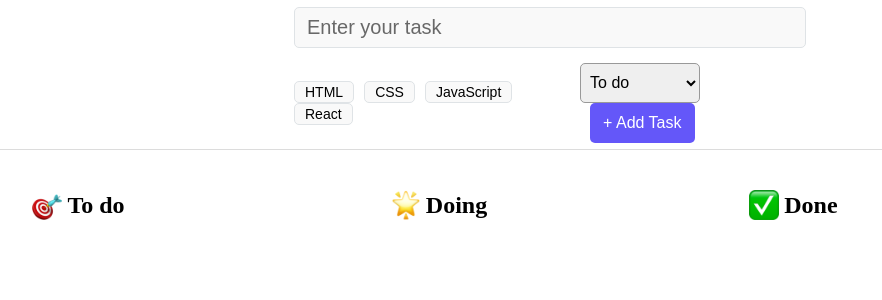
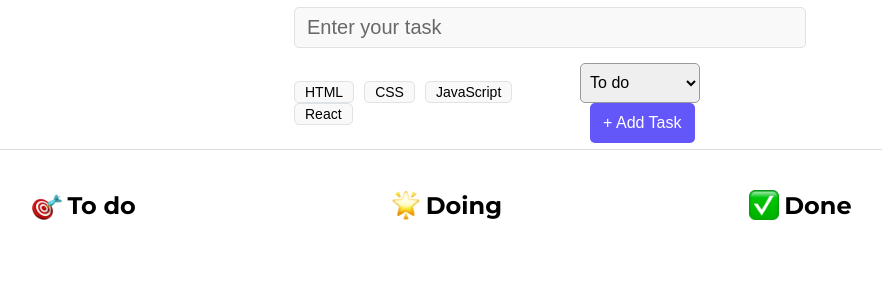
Before and after one commit to Lee-04-Git/Task-Trek, a React (Vite) app: page / in a window 1280 px wide. Shown: the top 300 px of the page, without its empty margins (90-972 px from the left). Built offline with nearby package versions, Linux system fonts and the light colour scheme.

Commit message:
added Google Font 'Montserrat' to the project for typography

```diff
--- a/src/index.css
+++ b/src/index.css
@@ -1,5 +1,11 @@
+@import url("https://fonts.googleapis.com/css2?family=Montserrat:ital,wght@0,100..900;1,100..900&display=swap");
+
 * {
   margin: 0;
   padding: 0;
   box-sizing: border-box;
 }
+
+body {
+  font-family: "Montserrat", sans-serif;
+}
```
